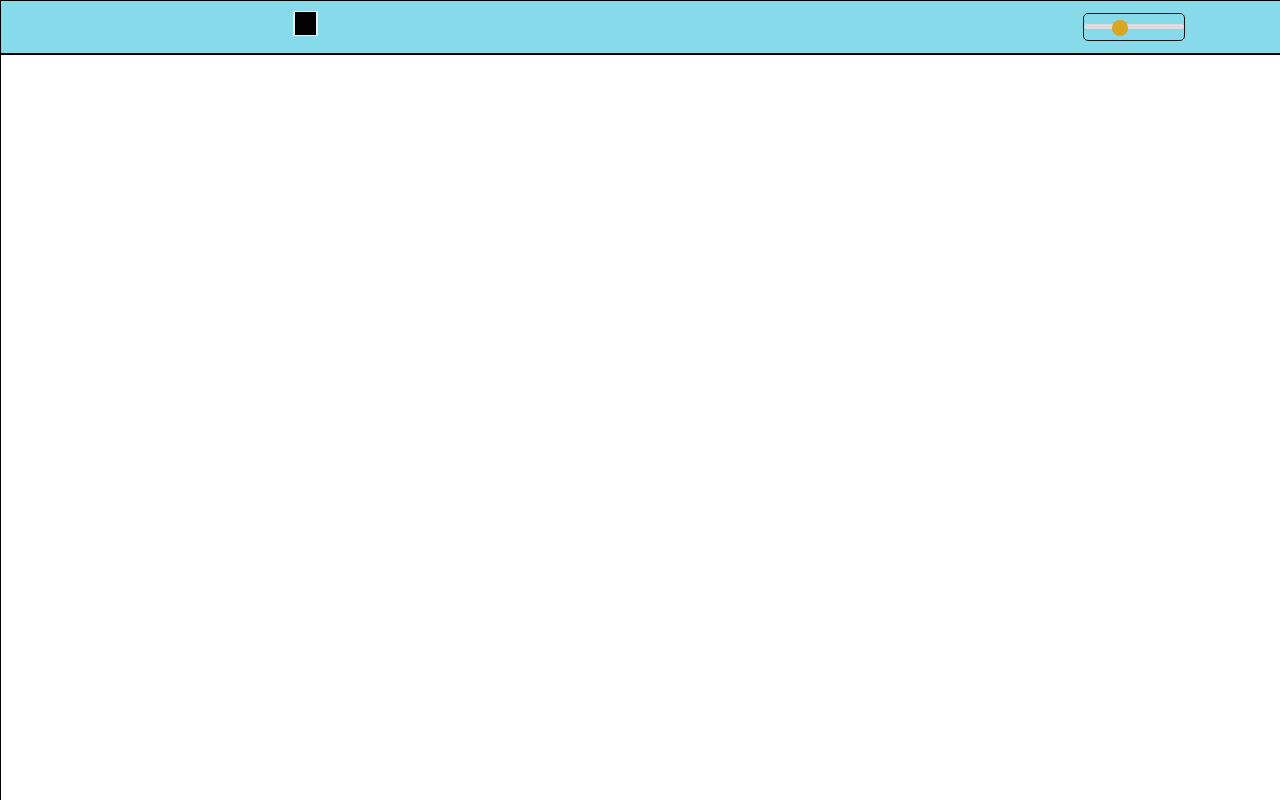
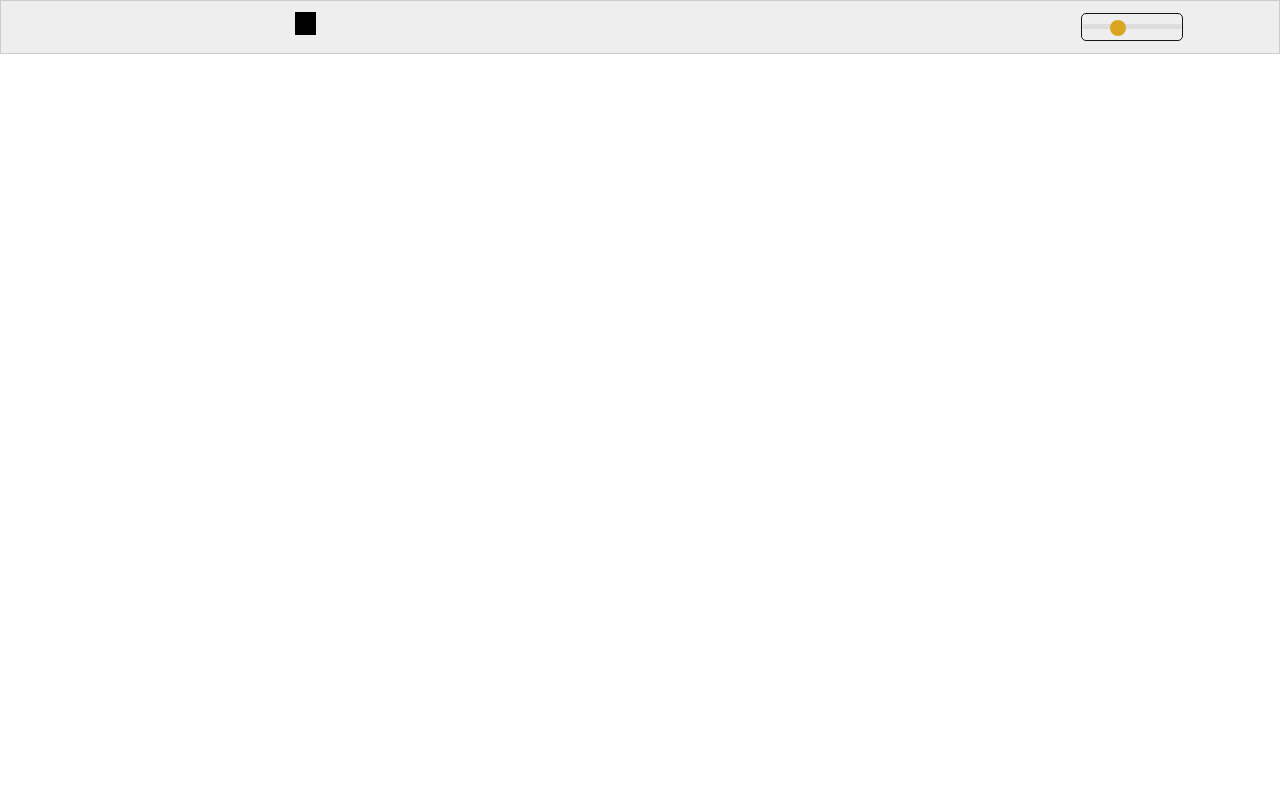
Before and after one commit to nicozh/canvas-drawing, a plain HTML site: page index.html in a window 1280 px wide. Drawn offline with Linux system fonts and the light colour scheme.

Commit message:
更改配色

```diff
--- a/css/style.css
+++ b/css/style.css
@@ -22,8 +22,8 @@ input[type="color"]::-webkit-color-swatch {
 }
 .tools{
     padding: 10px;
-    background: rgb(135, 218, 233);
-    border: 1px solid black;
+    background: #EEEEEE;
+    border: 1px solid #ccc;
     display: flex;
     justify-content: space-around;
     flex-wrap: wrap;
@@ -59,7 +59,7 @@ input[type=range] {
 
     /*required for proper track sizing in FF*/
     width: 100px;
-    background: #87DAE9;
+    background: #EEEEEE;
     border-radius: 5px;
 }
 input[type=range]::-webkit-slider-runnable-track {
--- a/index.html
+++ b/index.html
@@ -49,7 +49,7 @@
         <!-- 笔宽 -->
         <input type="range" id="width" value="5" max="15"   >
     </div>
-    <canvas id="canva" width="400" height="400" style="border:1px solid" class="pen"></canvas>
+    <canvas id="canva" width="400" height="400" " class="pen"></canvas>
     <script src="./js/main.js"></script>
 </body>
 </html>
```
